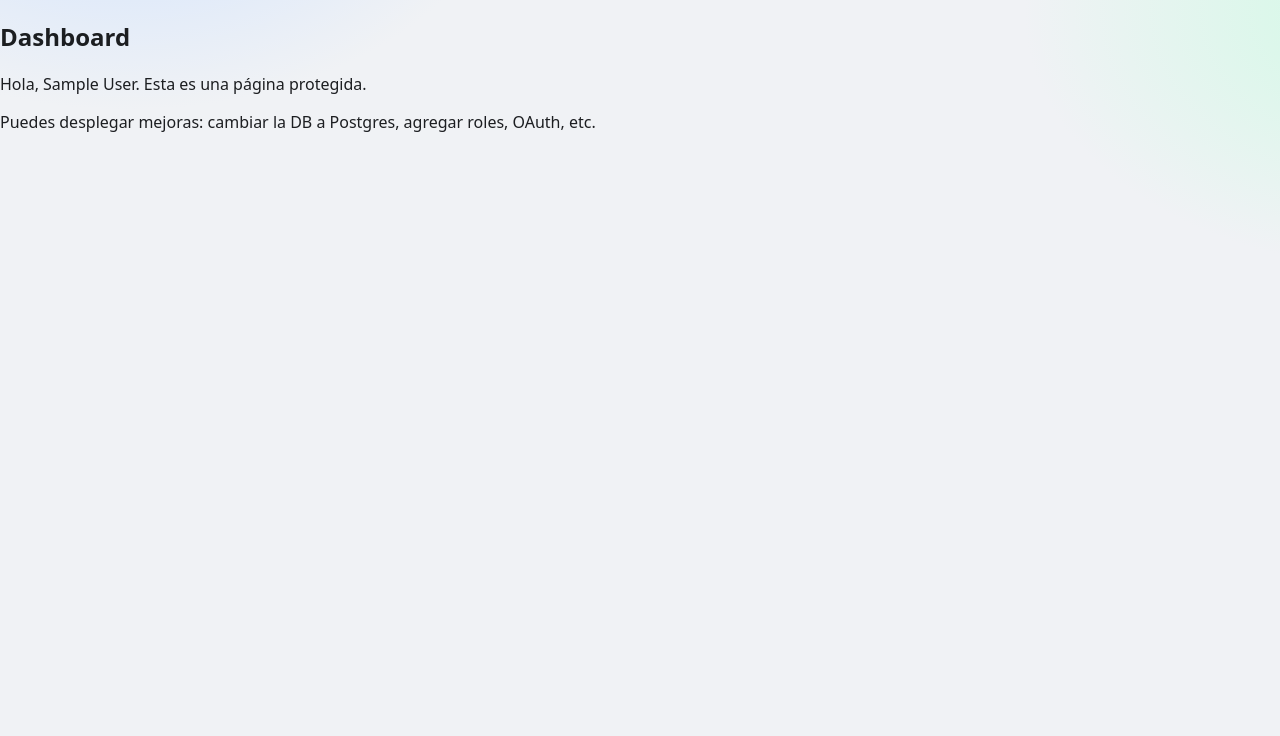
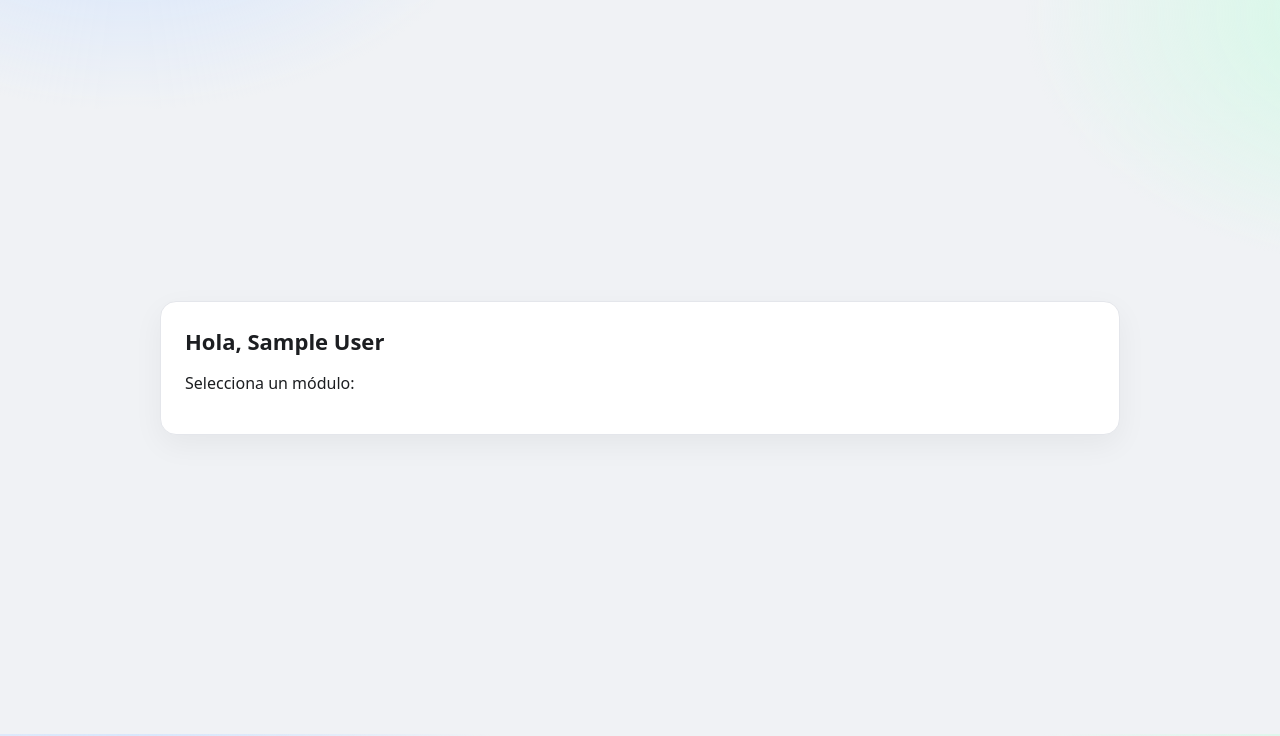
Before and after one commit to alfredit0o/vidrio-mexicano, a Flask app: page /dashboard in a window 1280 px wide. Shown: the part 66-802 px from the top of the page. Before the commit the page ends 209 px from the top, so only its background shows below. Run offline with Flask 3, Linux system fonts and the light colour scheme; the visitor is signed in with stand-in values (Sample User, id 1); data comes from the database, SQL or seed files in the repository.

Commit message:
Refactor final: blueprints, estilos y módulos con placeholders

```diff
--- a/static/style.css
+++ b/static/style.css
@@ -169,3 +169,17 @@
     border: none; background: transparent; cursor: pointer;
     color: var(--muted); font-size: 12px;
   }
+
+  .module-grid{
+    display:grid; grid-template-columns: repeat(auto-fit, minmax(180px, 1fr));
+    gap:16px; margin-top:16px;
+  }
+  .module-card{
+    display:flex; flex-direction:column; align-items:center; justify-content:center;
+    background:#fff; border:1px solid var(--border); border-radius:14px; padding:14px;
+    text-decoration:none; color:var(--text); box-shadow:0 6px 20px rgba(0,0,0,.06);
+    transition: transform .15s ease, box-shadow .15s ease;
+  }
+  .module-card:hover{ transform: translateY(-2px); box-shadow:0 10px 28px rgba(0,0,0,.10); }
+  .module-card img{ width:64px; height:64px; object-fit:contain; margin-bottom:10px; }
+  .module-card span{ font-weight:700; }
--- a/templates/dashboard.html
+++ b/templates/dashboard.html
@@ -1,6 +1,19 @@
 {% extends "base.html" %}
 {% block content %}
-  <h2>Dashboard</h2>
-  <p>Hola, {{ user }}. Esta es una página protegida.</p>
-  <p>Puedes desplegar mejoras: cambiar la DB a Postgres, agregar roles, OAuth, etc.</p>
+<section class="shell">
+  <div class="grid" style="grid-template-columns:1fr;">
+    <div class="card" style="max-width:960px; margin:0 auto;">
+      <h2>Hola, {{ user }}</h2>
+      <p>Selecciona un módulo:</p>
+      <div class="module-grid">
+        {% for m in modules %}
+          <a class="module-card" href="{{ m.href }}">
+            <img src="{{ url_for('static', filename=m.img) }}" alt="{{ m.name }}">
+            <span>{{ m.name }}</span>
+          </a>
+        {% endfor %}
+      </div>
+    </div>
+  </div>
+</section>
 {% endblock %}
```
Also changed, not shown: app/blueprints/__init__.py (added, +8 -0 lines), templates/module_blank.html (added, +11 -0 lines), 1 other file.
